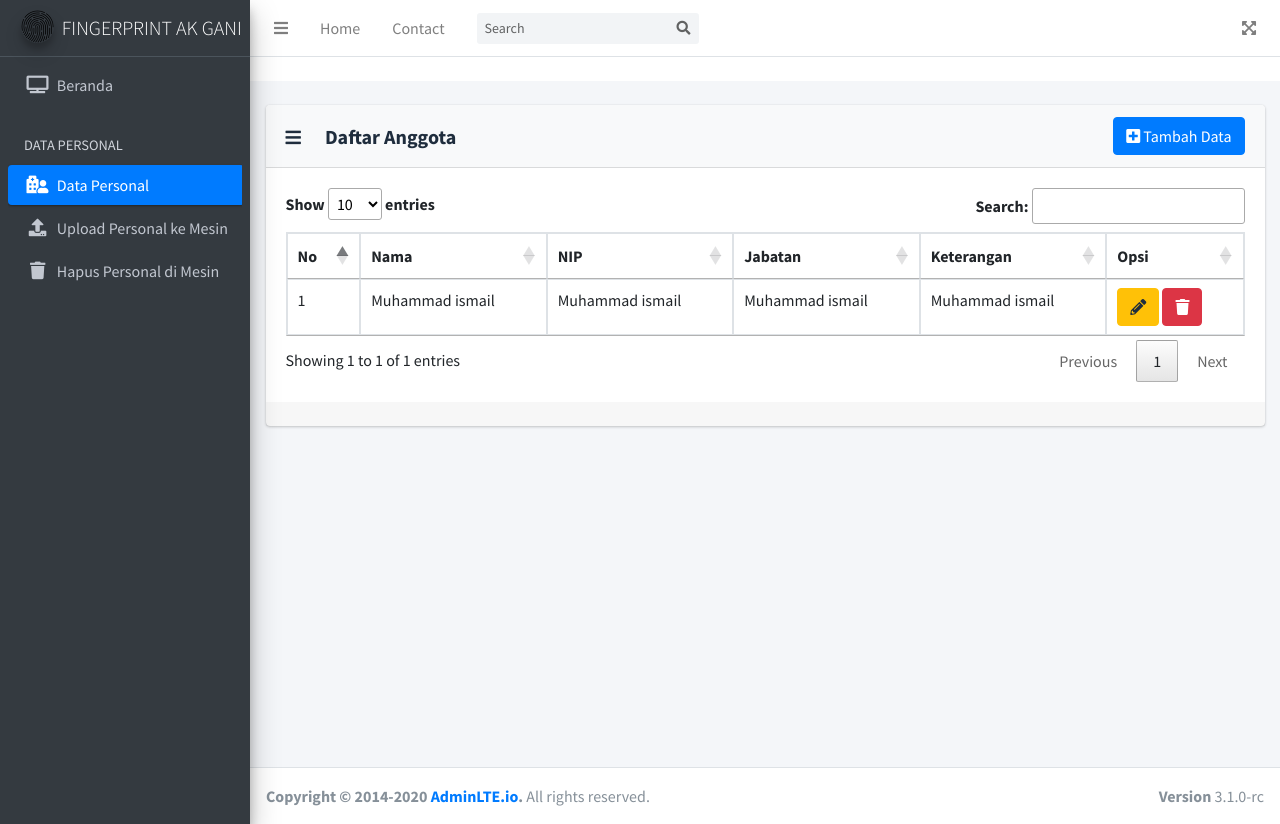
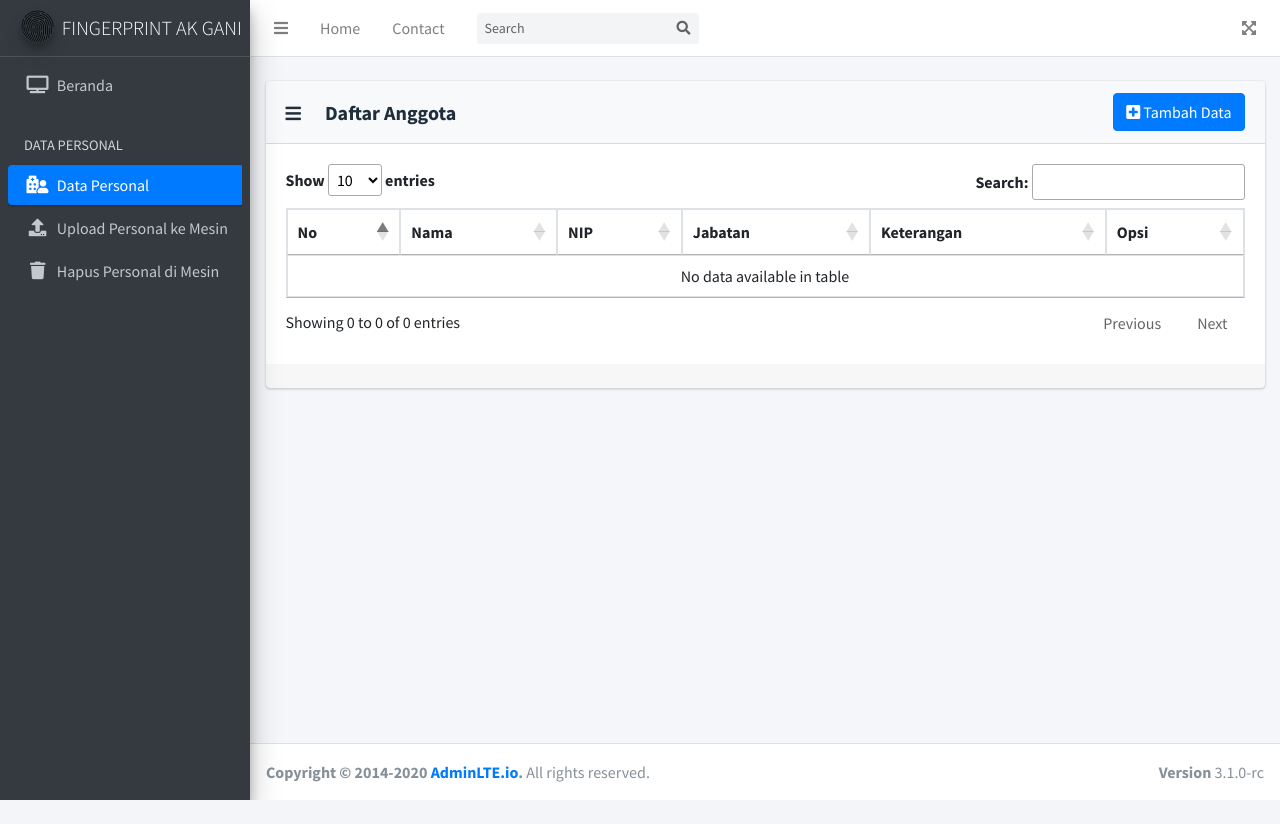
Before and after one commit to ismailgo95/finger-akgani, a PHP site: page /?pages=dataPersonal in a window 1280 px wide. After the commit the page ends 800 px from the top, so only its background shows below. Run offline with PHP 8.4, Linux system fonts and the light colour scheme; data that the repository does not hold is empty; some libraries are stand-ins or nearby versions.

Commit message:
update act-simpan,notif

```diff
--- a/content-menu.php
+++ b/content-menu.php
@@ -13,6 +13,14 @@ if ($_GET) {
       include 'view/data-personal/v_dataPersonal.php';
       break;
 
+    case 'act-simpan':
+      include 'view/data-personal/act_simpan.php';
+      break;
+
+    case 'act-buku':
+      include 'modul/act-buku.php';
+      break;
+
     default:
       include 'error.php';
       break;
--- a/index.php
+++ b/index.php
@@ -1,3 +1,4 @@
+<?php include "config/koneksi.php"; ?>
 <!DOCTYPE html>
 <html lang="en">
 
--- a/view/data-personal/act_simpan.php
+++ b/view/data-personal/act_simpan.php
@@ -1,6 +1,4 @@
 <?php
-include "./config/koneksi.php";
-
 if (isset($_POST['btnSimpan'])) {
   $nama         = $_POST['nama'];
   $nip          = $_POST['nip'];
--- a/view/data-personal/v_dataPersonal.php
+++ b/view/data-personal/v_dataPersonal.php
@@ -2,17 +2,13 @@
   <!-- Main content -->
   <section class="content">
     <div class="container-fluid">
-      <div class="row mt-4">
+      <div class="row">
+        <!-- left column -->
         <div class="col-md-12">
           <?php
           if (isset($_GET['notif'])) {
             include 'notif.php';
           } ?>
-        </div>
-      </div>
-      <div class="row">
-        <!-- left column -->
-        <div class="col-md-12">
           <!-- general form elements -->
           <div class="card card-light mt-4">
             <div class="card-header">
@@ -44,17 +40,22 @@
                   </tr>
                 </thead>
                 <tbody>
+                  <?php
+                  $no = 1;
+                  $query = mysqli_query($koneksi, "SELECT * FROM anggota");
+                  while ($data = mysqli_fetch_array($query)) : ?>
                     <tr>
-                    <td>1</td>
-                    <td>Muhammad ismail</td>
-                    <td>Muhammad ismail</td>
-                    <td>Muhammad ismail</td>
-                    <td>Muhammad ismail</td>
+                      <td><?= $no++ ?></td>
+                      <td><?= $data['nama'] ?></td>
+                      <td><?= $data['nip'] ?></td>
+                      <td><?= $data['jabatan'] ?></td>
+                      <td><?= $data['keterangan'] ?></td>
                       <td>
                         <a class="btn btn-warning" href="#"><i class="fas fa-pencil-alt"></i></a>
                         <a class="btn btn-danger" href="#"><i class="fas fa-trash"></i></a>
                       </td>
                     </tr>
+                  <?php endwhile; ?>
                 </tbody>
               </table>
             </div>
@@ -84,28 +85,28 @@
           <span aria-hidden="true">&times;</span>
         </button>
       </div>
-      <form method="POST" action="act-simpan.php">
+      <form method="POST" action="?pages=act-simpan">
         <div class="modal-body">
           <div class="form-group">
             <label for="nama">Nama</label>
-            <input type="text" class="form-control" id="nama" placeholder="Masukan Nama">
+            <input type="text" name="nama" class="form-control" id="nama" placeholder="Masukan Nama">
           </div>
           <div class="form-group">
             <label for="nip">NIP</label>
-            <input type="text" class="form-control" id="nip" placeholder="Masukan Nip">
+            <input type="text" name="nip" class="form-control" id="nip" placeholder="Masukan Nip">
           </div>
           <div class="form-group">
             <label for="jabatan">Jabatan</label>
-            <input type="text" class="form-control" id="jabatan" placeholder="Masukan Jabatan">
+            <input type="text" name="jabatan" class="form-control" id="jabatan" placeholder="Masukan Jabatan">
           </div>
           <div class="form-group">
             <label for="keterangan">Keterangan</label>
-            <input type="text" class="form-control" id="keterangan" placeholder="Masukan Keterangan">
+            <input type="text" name="keterangan" class="form-control" id="keterangan" placeholder="Masukan Keterangan">
           </div>
         </div>
         <div class="modal-footer justify-content-between">
           <button type="button" class="btn btn-default" data-dismiss="modal">Close</button>
-          <button type="submit" name="btnSimpan" class="btn btn-primary">Save changes</button>
+          <button type="submit" name="btnSimpan" class="btn btn-primary">Submit</button>
         </div>
       </form>
     </div>
```
Also changed, not shown: notif.php (+20 -8 lines). Lines whose indentation alone changed are shown as unchanged.
